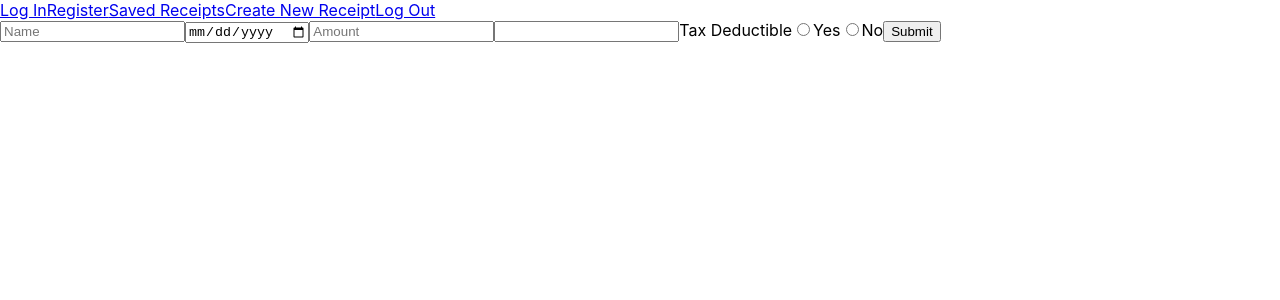
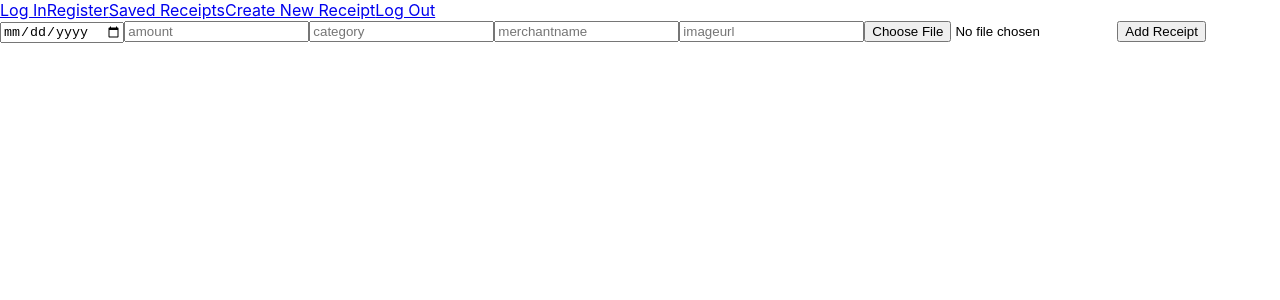
Before and after one commit to BW-Receipt-Tracker/front-end, a React (Create React App) app in the folder receipt-tracker/: page /create-receipt in a window 1280 px wide. Shown: the top 300 px of the page. Built offline with nearby package versions, Linux system fonts and the light colour scheme; sample sign-in values are in the browser's storage.

Commit message:
merged dummy logic into site

```diff
--- a/receipt-tracker/src/App.js
+++ b/receipt-tracker/src/App.js
@@ -1,37 +1,39 @@
-import React from 'react';
+import React, { useState } from 'react';
 import './App.css';
 import { Route } from 'react-router-dom'
 
+import { CredentialContext } from './contexts/CredentialContext'
+
 import NavBar from './components/NavBar'
-import HomePage from './components/HomePage'
 import ValidatedLoginForm from './components/ValidatedLoginForm'
+import Register from './components/Register'
 import ReceiptsList from './components/ReceiptsList'
-import Register from './components/Register'
-import CreateNewReceipt from './components/CreateNewReceipt'
+import CreateReceipt from './components/CreateReceipt'
+import PrivateRoute from './utils/PrivateRoute'
 
 function App() {
+  const [loginCredentials, setLoginCredentials] = useState({
+    username: '',
+    password: ''
+  });
+  const [registrationCredentials, setRegistrationCredentials] = useState({
+    primaryemail: '',
+    username: '',
+    password: ''
+  });
 
 
   return (
     <div>
-      <NavBar />
+      <CredentialContext.Provider value={{ loginCredentials, setLoginCredentials, registrationCredentials, setRegistrationCredentials }}>
+        <NavBar />
 
-      <Route
-        exact path="/create-receipt"
-        component={CreateNewReceipt}
-      />
-      <Route
-        path='/login'
-        component={ValidatedLoginForm}
-      />
-      <Route
-        path='/register'
-        component={Register}
-      />
-      <Route
-        path='/saved-receipts'
-        component={ReceiptsList}
-      />
+        <Route exact path='/' component={ValidatedLoginForm} />
+        <Route path='/login' component={ValidatedLoginForm} />
+        <Route path='/register' component={Register} />
+        <PrivateRoute path='/receipts-list' component={ReceiptsList} />
+        <PrivateRoute path='/create-receipt' component={CreateReceipt} />
+      </CredentialContext.Provider>
     </div>
   );
 }
--- a/receipt-tracker/src/components/CreateNewReceipt.js
+++ /dev/null
@@ -1,54 +0,0 @@
-import React, { useState } from 'react';
-
-function CreateNewReceipt() {
-    const [merchant, setMerchant] = useState('');
-    const [date, setDate] = useState('');
-    const [amount, setAmount] = useState('');
-    const [taxd, setTaxD] = useState('');
-
-
-    //  const [error, setError] = useState('')
-
-    // const onSubmit = e => {
-    //     e.preventDefault();
-    // };
-
-    return (
-        <form onSubmit = {(e) => (e)}>
-            <input
-                name = "merchant"
-                type = "text"
-                value = {merchant}
-                required
-                placeholder = "Name"
-                onChange = {(e) => setMerchant(e.target.value)} />
-            {/* {error ? <span>{error}</span> : null} */}
-            <input
-                name = "date"
-                type = "date"
-                value = {date}
-                required
-                onChange = {(e) => setDate(e.target.value)} />
-            <input
-                name = "amount"
-                type = "text"
-                value = {amount}
-                placeholder = "Amount"
-                required
-                onChange = {(e) => setAmount(e.target.value)} />
-            <input
-                name = "TaxD"
-                type = "text"
-                value = {taxd}
-                required
-                onChange = {(e) => setTaxD(e.target.value)} />
-            <label>Tax Deductible</label>
-            <input type = "radio" checked = {taxd === "Yes" ? true : false} onClick = {() => setTaxD("Yes")} />Yes
-            <input type = "radio" checked = {taxd === "No" ? true : false} onClick = {() => setTaxD("No")} />No
-            {/* {error ? <span>{error}</span> : null} */}
-            <button type = "button">Submit</button>
-        </form>
-    );
-};
-
-export default CreateNewReceipt
--- /dev/null
+++ b/receipt-tracker/src/components/CreateReceipt.js
@@ -0,0 +1,79 @@
+import React, { useState } from 'react'
+import axios from 'axios'
+
+const CreateReceipt = () => {
+    const [receiptInfo, setReceiptInfo] = useState({
+        "date": '',
+        "amount": '',
+        "category": '',
+        "merchantname": '',
+        "imageurl": ''
+    })
+
+    const token = localStorage.getItem('token');
+
+    const handleChanges = e => {
+        setReceiptInfo({...receiptInfo, [e.target.name]: e.target.value})
+    }
+
+    const handleSubmit = e => {
+        e.preventDefault()
+        axios
+            .post(`http://project-receipt-tracker.herokuapp.com/receipts/receipt?access_token=${token}`, receiptInfo)
+            .then(res => console.log(res))
+            .catch(err => console.log)
+
+    }
+
+    return (
+        <div>
+            <form onSubmit={handleSubmit}>
+                <input
+                    type='date'
+                    name='date'
+                    placeholder='date'
+                    value={receiptInfo.date}
+                    onChange={handleChanges}
+                />
+                <input
+                    type='text'
+                    name='amount'
+                    placeholder='amount'
+                    value={receiptInfo.amount}
+                    onChange={handleChanges}
+                />
+                <input
+                    type='text'
+                    name='category'
+                    placeholder='category'
+                    value={receiptInfo.category}
+                    onChange={handleChanges}
+                />
+                <input
+                    type='text'
+                    name='merchantname'
+                    placeholder='merchantname'
+                    value={receiptInfo.merchantname}
+                    onChange={handleChanges}
+                />
+                <input
+                    type='text'
+                    name='imageurl'
+                    placeholder='imageurl'
+                    value={receiptInfo.imageurl}
+                    onChange={handleChanges}
+                />
+                <input
+                    name="file"
+                    type="file"
+                    className="file-upload"
+                    data-cloudinary-field="image_id"
+                    data-form-data="{ 'transformation': {'crop':'limit','tags':'samples','width':3000,'height':2000}}"
+                />
+                <button>Add Receipt</button>
+            </form>
+        </div>
+    )
+}
+
+export default CreateReceipt
--- a/receipt-tracker/src/components/NavBar.js
+++ b/receipt-tracker/src/components/NavBar.js
@@ -6,7 +6,7 @@ const NavBar = () => {
         <nav>
             <NavLink to='/login'>Log In</NavLink>
             <NavLink to='/register'>Register</NavLink>
-            <NavLink to='/savedreceipts'>Saved Receipts</NavLink>
+            <NavLink to='/receipts-list'>Saved Receipts</NavLink>
             <NavLink to='/create-receipt'>Create New Receipt</NavLink>
             <NavLink to='/login'>Log Out</NavLink>
         </nav>
--- a/receipt-tracker/src/components/Receipt.js
+++ b/receipt-tracker/src/components/Receipt.js
@@ -0,0 +1,27 @@
+import React from 'react'
+
+import { axiosWithAuth } from '../utils/axiosWithAuth'
+
+const Receipt = props => {
+
+    const token = localStorage.getItem('token');
+
+    const deleteReceipt = e => {
+        axiosWithAuth()
+            .delete(`http://project-receipt-tracker.herokuapp.com/receipts/receipt/delete/${props.receipt.receiptid}?access_token=${token}`)
+            .then(res => console.log(res))
+            .catch(err => console.log(err))
+    }
+
+    return (
+        <div>
+            <p>{props.receipt.date}</p>
+            <p>{props.receipt.amount}</p>
+            <p>{props.receipt.category}</p>
+            <p>{props.receipt.merchantname}</p>
+            <button onClick={deleteReceipt}>Delete Receipt</button>
+        </div>
+    )
+}
+
+export default Receipt
--- a/receipt-tracker/src/components/ReceiptsList.js
+++ b/receipt-tracker/src/components/ReceiptsList.js
@@ -1,10 +1,30 @@
-import React from 'react'
+import React, { useState, useEffect } from 'react'
+import axios from 'axios'
+
+import Receipt from './Receipt'
 
 const ReceiptsList = () => {
+    const[receipts, setReceipts] = useState([]);
 
-    return(
+    useEffect(() => {
+        const token = localStorage.getItem('token');
+        axios
+            .get(`http://project-receipt-tracker.herokuapp.com/receipts/receipts?access_token=${token}`)
+            .then(res => {
+                console.log(res);
+                setReceipts(res.data)
+            })
+            .catch(err => console.log(err))
+    }, [])
+
+    return (
         <div>
-
+            {receipts.map(receipt => (
+                <Receipt
+                    key={receipt.receiptid}
+                    receipt={receipt}
+                />
+            ))}
         </div>
     )
 }
--- /dev/null
+++ b/receipt-tracker/src/contexts/CredentialContext.js
@@ -0,0 +1,3 @@
+import { createContext } from 'react'
+
+export const CredentialContext = createContext();
--- a/receipt-tracker/src/contexts/UserContext.js
+++ /dev/null
@@ -1,3 +0,0 @@
-import { createContext } from 'react'
-
-export const UserContext = createContext();
--- /dev/null
+++ b/receipt-tracker/src/utils/PrivateRoute.js
@@ -0,0 +1,17 @@
+import React from 'react';
+import { Route, Redirect } from 'react-router-dom';
+
+const PrivateRoute = ({ component: Component, ...rest }) => {
+
+    return(
+        <Route {...rest} render={() => {
+            if(localStorage.getItem('token')) {
+                return <Component />
+            } else {
+                return <Redirect to="/login" />
+            }
+        }} />
+    );
+}
+
+export default PrivateRoute
--- a/receipt-tracker/src/utils/axiosWithAuth.js
+++ b/receipt-tracker/src/utils/axiosWithAuth.js
@@ -4,7 +4,7 @@ export const axiosWithAuth = () => {
     const token = localStorage.getItem('token');
 
     return axios.create({
-        baseURL: 'http://localhost:5000/api',
+        baseURL: `http://project-receipt-tracker.herokuapp.com`,
         headers: {
             Authorization: token
         }
```
Also changed, not shown: receipt-tracker/src/components/ValidatedLoginForm.js (+29 -19 lines).
